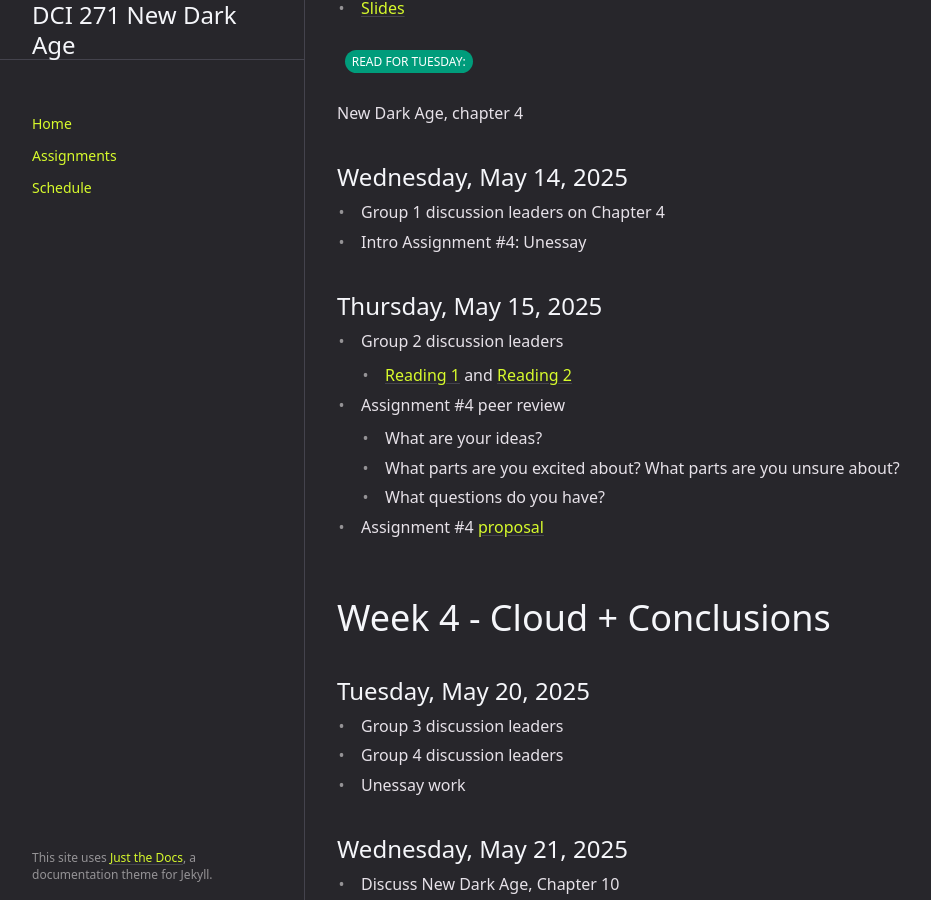
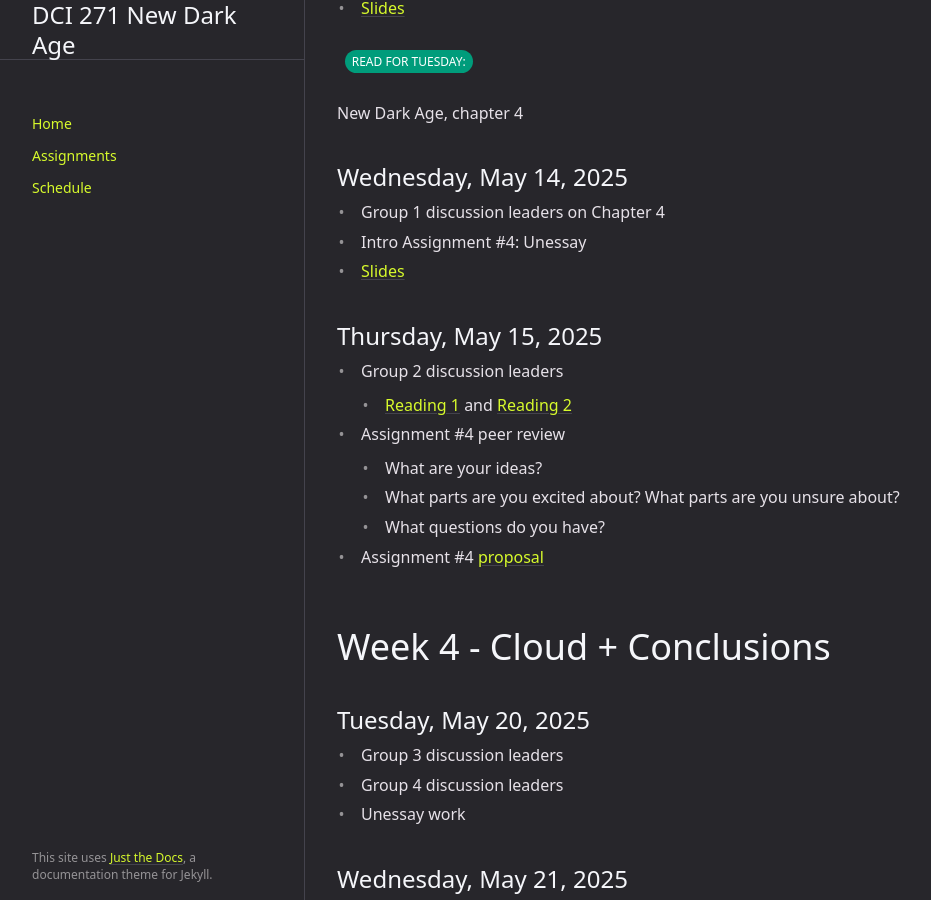
Before and after one commit to mackenziekbrooks/dci271-s25-newdarkage, a Jekyll site: the page built from docs/schedule.md, in a window 1280 px wide and 900 px high, scrolled down 2969 px. Shown: the whole window, without its empty margins (87-1018 px from the left). Built offline with Jekyll 4.4.1, drawn with Linux system fonts in a browser that asks for light colours; cached includes are drawn as plain includes.

Commit message:
wed slides

```diff
--- a/docs/schedule.md
+++ b/docs/schedule.md
@@ -122,6 +122,7 @@ New Dark Age, chapter 4
 
 * Group 1 discussion leaders on Chapter 4
 * Intro Assignment #4: Unessay
+* [Slides](https://docs.google.com/presentation/d/1dC1tl9TbGeFYPx04Pj56wf8MFj_9a1fU7JrXYchh0Ug/edit?usp=sharing)
 
 ## Thursday, May 15, 2025
 
```
Also changed, not shown: 2 other files.
